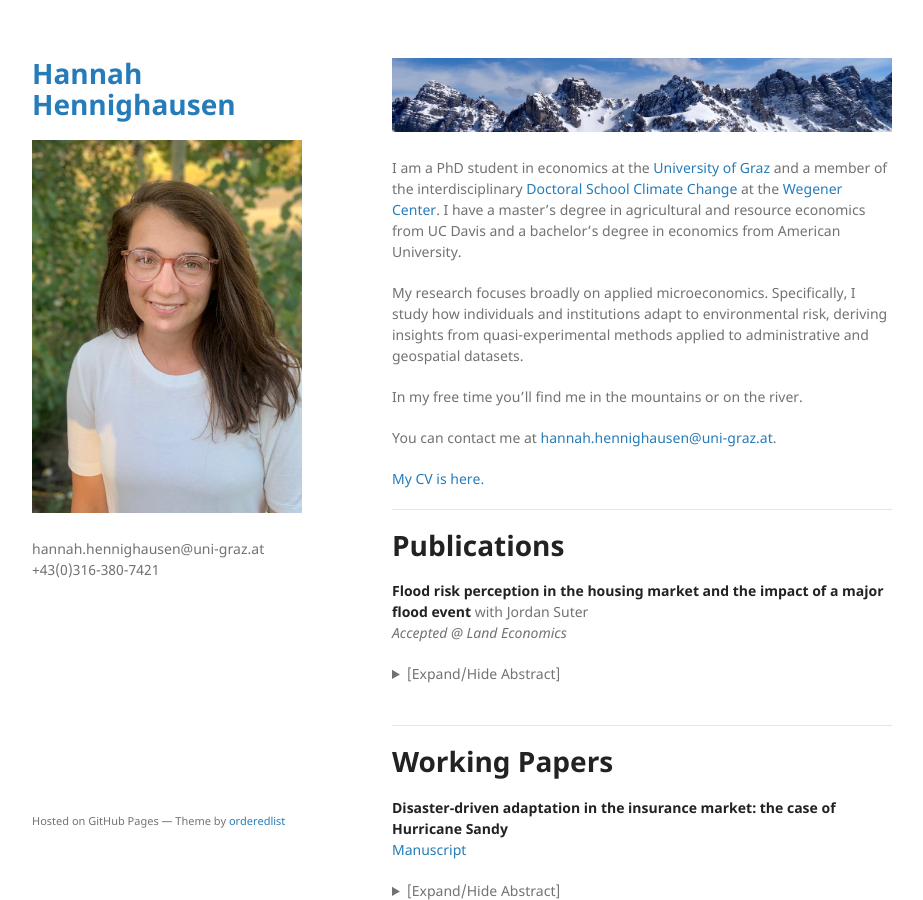
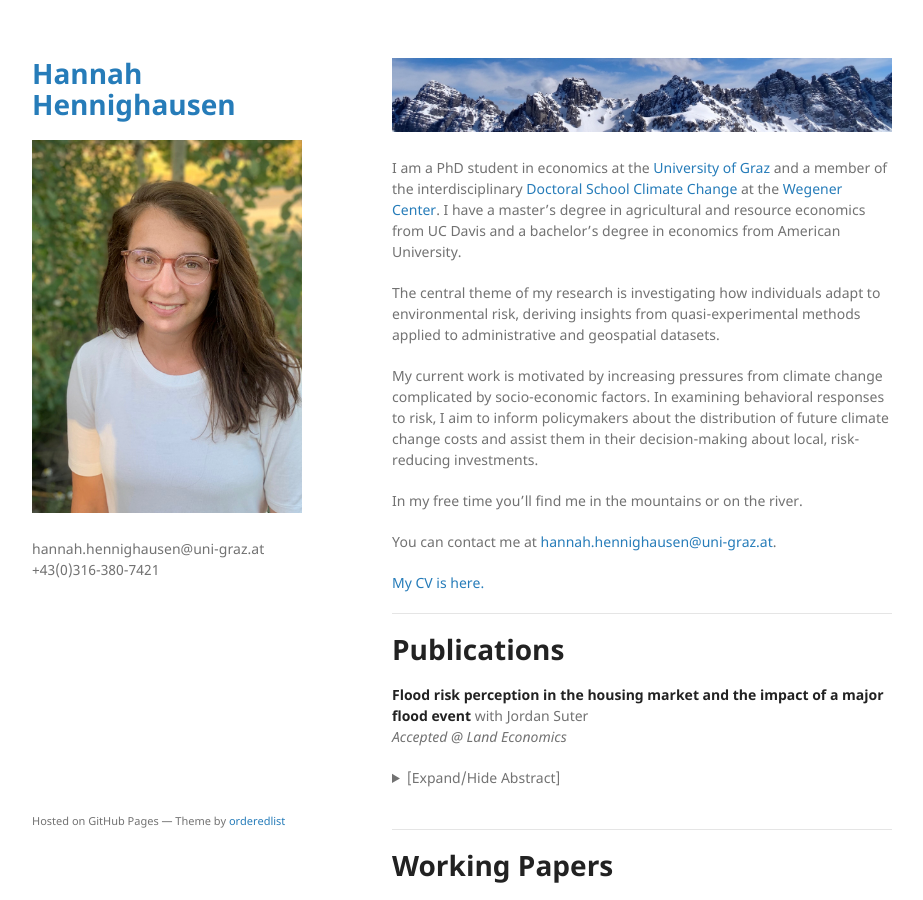
Before and after one commit to hannahhennighausen/hannahhennighausen.github.io, a Jekyll site: the page built from index.md, in a window 1280 px wide and 900 px high. Shown: the whole window, without its empty margins (178-1101 px from the left). Built offline with Jekyll 4.4.1, drawn with Linux system fonts in a browser that asks for light colours; the repository's description, which GitHub fills in, is left out.

Commit message:
Update index.md

```diff
--- a/index.md
+++ b/index.md
@@ -5,7 +5,9 @@ layout: default
 
 I am a PhD student in economics at the [University of Graz](https://volkswirtschaftslehre.uni-graz.at/en/) and a member of the interdisciplinary [Doctoral School Climate Change](https://dk-climate-change.uni-graz.at/en/) at the [Wegener Center](https://wegcenter.uni-graz.at/en/). I have a master's degree in agricultural and resource economics from UC Davis and a bachelor's degree in economics from American University.
 
-My research focuses broadly on applied microeconomics. Specifically, I study how individuals and institutions adapt to environmental risk, deriving insights from quasi-experimental methods applied to administrative and geospatial datasets.
+The central theme of my research is investigating how individuals adapt to environmental risk, deriving insights from quasi-experimental methods applied to administrative and geospatial datasets.
+
+My current work is motivated by increasing pressures from climate change complicated by socio-economic factors. In examining behavioral responses to risk, I aim to inform policymakers about the distribution of future climate change costs and assist them in their decision-making about local, risk-reducing investments.
 
 In my free time you'll find me in the mountains or on the river.
 
```
